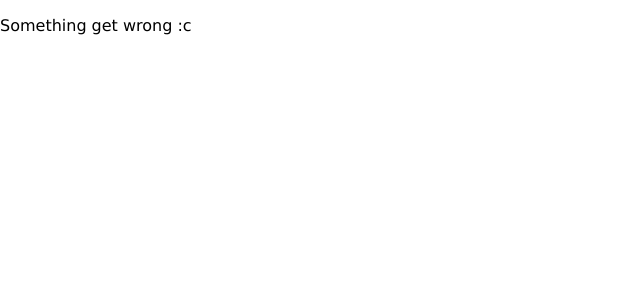
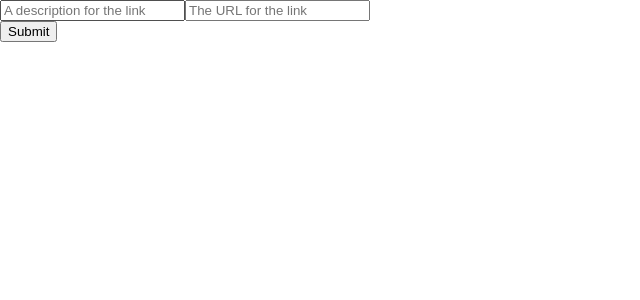
Before and after one commit to jorgeAM/link-client, a React (Create React App) app: page / in a window 1280 px wide. Shown: the top 300 px of the page, without its empty margins (0-640 px from the left). Built offline with nearby package versions, Linux system fonts and the light colour scheme; the HTML template or start-up script is replaced by a standard one.

Commit message:
createLink component + install react-router

```diff
--- a/package.json
+++ b/package.json
@@ -8,6 +8,8 @@
     "react": "^16.8.6",
     "react-apollo": "^2.5.5",
     "react-dom": "^16.8.6",
+    "react-router": "^5.0.0",
+    "react-router-dom": "^5.0.0",
     "react-scripts": "3.0.0"
   },
   "scripts": {
--- a/src/components/App.js
+++ b/src/components/App.js
@@ -1,8 +1,10 @@
 import React from 'react';
 import LinkList from './LinkList';
+import CreateLink from './CreateLink';
 
 function App() {
-  return <LinkList />
+  //return <LinkList />
+  return <CreateLink />
 }
 
 export default App;
--- /dev/null
+++ b/src/components/CreateLink.js
@@ -0,0 +1,49 @@
+import React, { Component } from 'react';
+import { Mutation } from 'react-apollo'
+import gql from 'graphql-tag'
+
+const POST_MUTATION = gql`
+    mutation PostMutation($description: String!, $url: String!) {
+        post(description: $description, url: $url) {
+            id
+            url
+            description
+        }
+    }
+`
+
+class CreateLink extends Component {
+    state = {
+        description: '',
+        url: ''
+    }
+
+    render() {
+        const { description, url } = this.state
+        return (
+            <div>
+                <div className='flex flex-column mt3'>
+                    <input
+                        className='mb2'
+                        value={description}
+                        onChange={e => this.setState({ description: e.target.value })}
+                        type='text'
+                        placeholder='A description for the link'
+                    />
+                    <input
+                        className='mb2'
+                        value={url}
+                        onChange={e => this.setState({ url: e.target.value })}
+                        type='text'
+                        placeholder='The URL for the link'
+                    />
+                </div>
+                <Mutation mutation={POST_MUTATION} variables={{ description, url }}>
+                {(postMutation) => <button onClick={postMutation}>Submit</button>}
+                </Mutation>
+            </div>
+        )
+    }
+}
+
+export default CreateLink;
```
Also changed, not shown: 1 other file (tests, documents, lock files or other folders).
